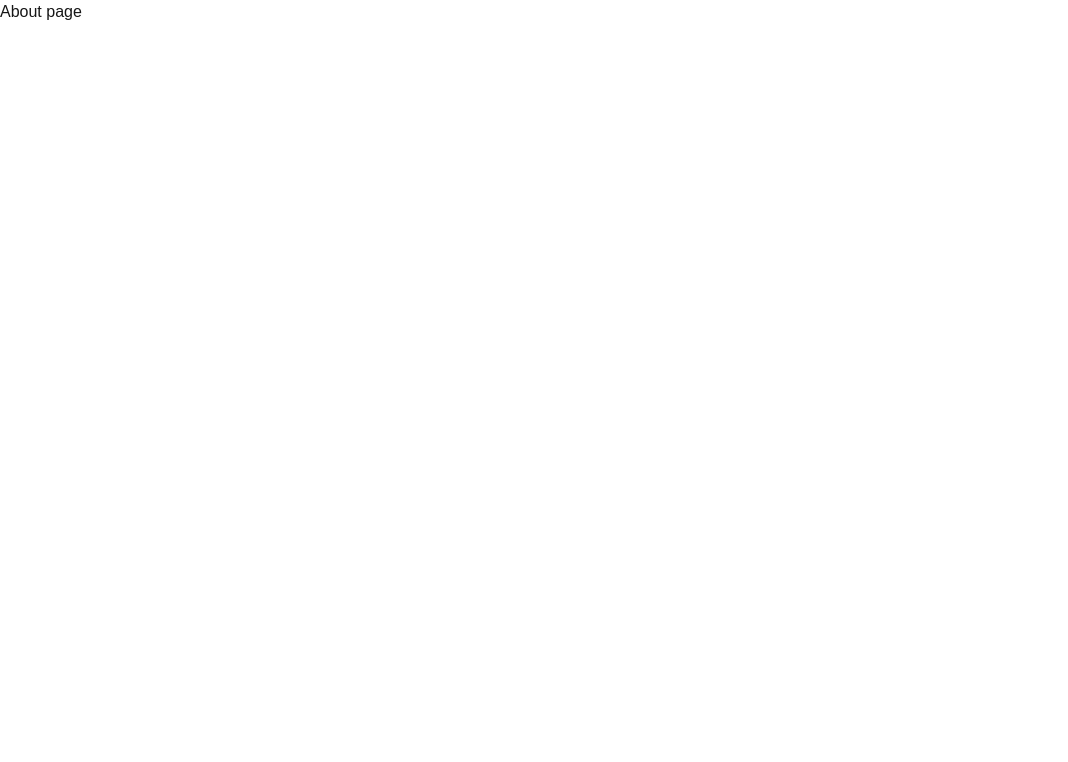
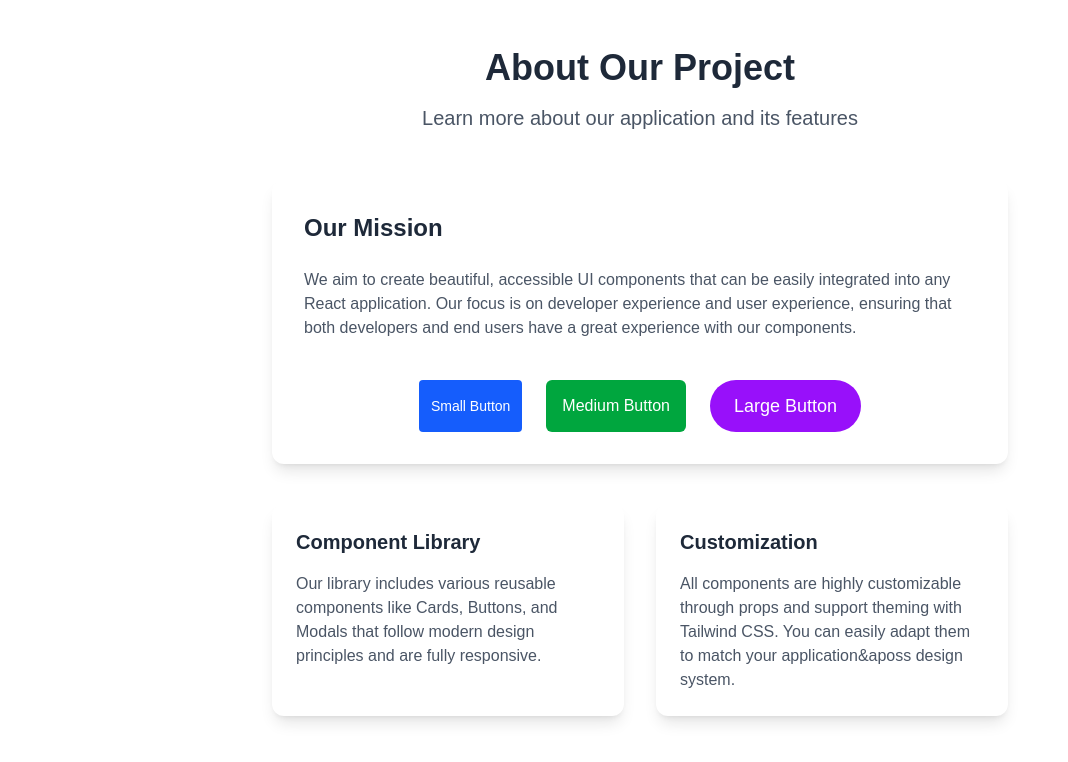
Before and after one commit to MarioTawadrous/alx-project-0x02-setup, a Next.js app in the folder alx-project-0x02/: page /about in a window 1280 px wide. Shown: the top 762 px of the page, without its empty margins (0-1068 px from the left). Built offline with nearby package versions, Linux system fonts and the light colour scheme.

Commit message:
Created Button component

```diff
--- /dev/null
+++ b/alx-project-0x02/components/common/Button.tsx
@@ -0,0 +1,36 @@
+// components/common/Button.tsx
+import React from "react";
+import { type ButtonProps } from "@/interfaces";
+
+const Button: React.FC<ButtonProps> = ({
+  children,
+  onClick,
+  size = "medium",
+  shape = "rounded-md",
+  className = "",
+}) => {
+  // Size classes
+  const sizeClasses = {
+    small: "text-sm py-1.5 px-3",
+    medium: "text-base py-2 px-4",
+    large: "text-lg py-3 px-6",
+  };
+
+  // Combine classes
+  const buttonClasses = `
+        bg-blue-600 hover:bg-blue-700 text-white font-medium
+        transition-colors duration-200 focus:outline-none
+        focus:ring-2 focus:ring-blue-500 focus:ring-opacity-50
+        ${sizeClasses[size]}
+        ${shape}
+        ${className}
+    `;
+
+  return (
+    <button onClick={onClick} className={buttonClasses}>
+      {children}
+    </button>
+  );
+};
+
+export default Button;
--- a/alx-project-0x02/interfaces/index.ts
+++ b/alx-project-0x02/interfaces/index.ts
@@ -9,3 +9,12 @@ export interface PostModalProps {
   onClose: () => void;
   onSubmit: (title: string, content: string) => void;
 }
+
+// Add ButtonProps
+export interface ButtonProps {
+  children: React.ReactNode;
+  onClick?: () => void;
+  size?: 'small' | 'medium' | 'large';
+  shape?: 'rounded-sm' | 'rounded-md' | 'rounded-full';
+  className?: string;
+}
--- a/alx-project-0x02/pages/about.tsx
+++ b/alx-project-0x02/pages/about.tsx
@@ -1,7 +1,78 @@
+import Button from "@/components/common/Button";
+
 export default function About() {
   return (
-    <div>
-      <h1>About page</h1>
+    <div className="container mx-auto px-4 py-12 max-w-3xl">
+      <div className="text-center mb-12">
+        <h1 className="text-4xl font-bold text-gray-800 mb-4">
+          About Our Project
+        </h1>
+        <p className="text-xl text-gray-600">
+          Learn more about our application and its features
+        </p>
+      </div>
+
+      <div className="bg-white rounded-xl shadow-lg p-8 mb-10">
+        <h2 className="text-2xl font-bold text-gray-800 mb-6">Our Mission</h2>
+        <p className="text-gray-600 mb-6">
+          We aim to create beautiful, accessible UI components that can be
+          easily integrated into any React application. Our focus is on
+          developer experience and user experience, ensuring that both
+          developers and end users have a great experience with our components.
+        </p>
+
+        <div className="flex flex-wrap justify-center gap-6 mt-10">
+          <Button
+            size="small"
+            shape="rounded-sm"
+            onClick={() => alert("Small button clicked!")}
+          >
+            Small Button
+          </Button>
+
+          <Button
+            size="medium"
+            shape="rounded-md"
+            onClick={() => alert("Medium button clicked!")}
+            className="bg-green-600 hover:bg-green-700"
+          >
+            Medium Button
+          </Button>
+
+          <Button
+            size="large"
+            shape="rounded-full"
+            onClick={() => alert("Large button clicked!")}
+            className="bg-purple-600 hover:bg-purple-700"
+          >
+            Large Button
+          </Button>
+        </div>
+      </div>
+
+      <div className="grid grid-cols-1 md:grid-cols-2 gap-8">
+        <div className="bg-white rounded-xl shadow-lg p-6">
+          <h3 className="text-xl font-bold text-gray-800 mb-4">
+            Component Library
+          </h3>
+          <p className="text-gray-600">
+            Our library includes various reusable components like Cards,
+            Buttons, and Modals that follow modern design principles and are
+            fully responsive.
+          </p>
+        </div>
+
+        <div className="bg-white rounded-xl shadow-lg p-6">
+          <h3 className="text-xl font-bold text-gray-800 mb-4">
+            Customization
+          </h3>
+          <p className="text-gray-600">
+            All components are highly customizable through props and support
+            theming with Tailwind CSS. You can easily adapt them to match your
+            application&aposs design system.
+          </p>
+        </div>
+      </div>
     </div>
   );
 }
```
